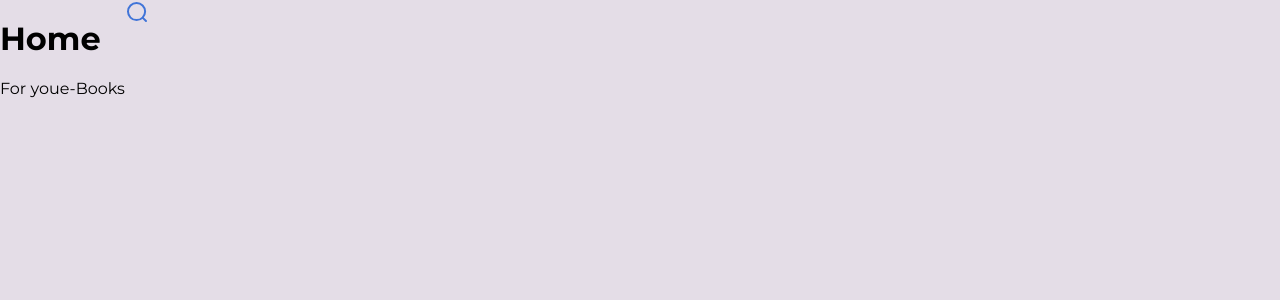
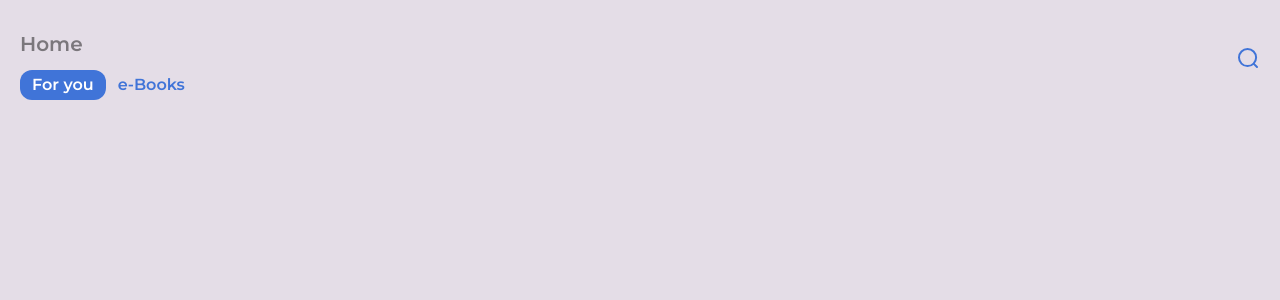
Before and after one commit to KhDan007/BookBuzz, a React (Create React App) app: page / in a window 1280 px wide. Shown: the top 300 px of the page. Built offline with nearby package versions, Linux system fonts and the light colour scheme.

Commit message:
finish home header

```diff
--- a/src/components/pages/home/Header.jsx
+++ b/src/components/pages/home/Header.jsx
@@ -4,11 +4,11 @@ import '../../../css/header.css'
 export const Header = () => {
   return (
     <header>
-      <div className="flex">
+      <div className="header">
         <div>
-          <h1 className="home__title">Home</h1>
-          <ul className="flex">
-            <li>For you</li>
+          <h1 className="header__title">Home</h1>
+          <ul className="header__list">
+            <li className="active">For you</li>
             <li>e-Books</li>
           </ul>
         </div>
--- a/src/css/header.css
+++ b/src/css/header.css
@@ -0,0 +1,28 @@
+.header {
+  padding: 20px 20px 8px;
+  display: flex;
+  flex-flow: row nowrap;
+  justify-content: space-between;
+  align-items: center;
+}
+.header__list {
+  display: flex;
+  flex-flow: row nowrap;
+}
+.header .header__title {
+  color: rgba(18, 18, 18, 0.5);
+  font-size: 20px;
+  font-weight: 600;
+}
+.header li {
+  display: inline-block;
+  padding: 6px 12px;
+  font-weight: 600;
+  font-size: 16px;
+  color: #4074D8;
+}
+.header li.active {
+  color: #fff;
+  background-color: #4074D8;
+  border-radius: 12px;
+}
--- a/src/scss/header.scss
+++ b/src/scss/header.scss
@@ -0,0 +1,32 @@
+.header {
+  padding: 20px 20px 8px;
+  display: flex;
+  flex-flow: row nowrap;
+  justify-content: space-between;
+  align-items: center;
+
+  &__list {
+    display: flex;
+    flex-flow: row nowrap;
+  }
+
+  .header__title {
+    color: rgba(18, 18, 18, 0.5);
+    font-size: 20px;
+    font-weight: 600;
+  }
+
+  li {
+    display: inline-block;
+    padding: 6px 12px;
+    font-weight: 600;
+    font-size: 16px;
+    color: #4074D8;
+  }
+
+  li.active {
+    color: #fff;
+    background-color: #4074D8;
+    border-radius: 12px;
+  }
+}
```
